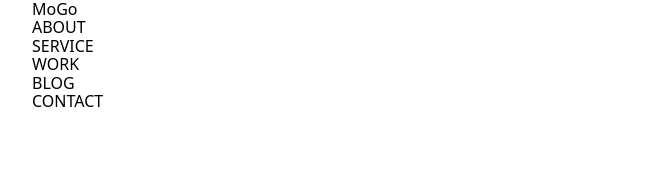
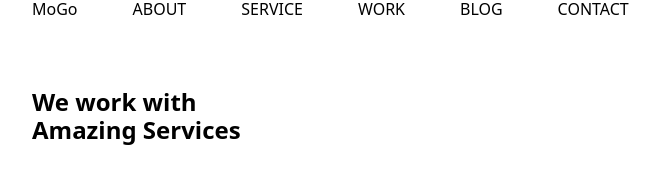
Before and after one commit to artemocheret/mogo, a plain HTML site: page index.html in a window 1280 px wide. Shown: the top 177 px of the page, without its empty margins (8-672 px from the left). Drawn offline with nearby package versions, Linux system fonts and the light colour scheme.

Commit message:
виконав завдання

```diff
--- a/index.html
+++ b/index.html
@@ -22,7 +22,7 @@
   </head>
   <body>
     <header class="header">
-      <div class="container">
+      <div class="header-container container">
         <div class="header-nav">
           <nav class="nav">
             <ul class="nav-list">
--- a/src/css/styles.css
+++ b/src/css/styles.css
@@ -4,6 +4,15 @@
   margin-right: auto;
   padding-left: 15px;
   padding-right: 15px;
+}
+.header-container {
+  display: flex;
+  justify-content: space-between;
+  align-items: center;
+}
+.nav-list {
+  display: flex;
+  gap: 55px;
 }
 .hero {
   padding-top: 70px;
```
